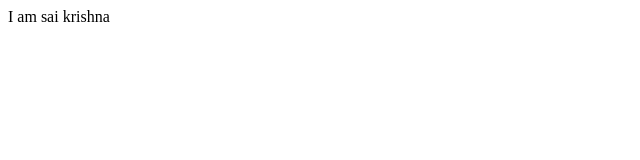
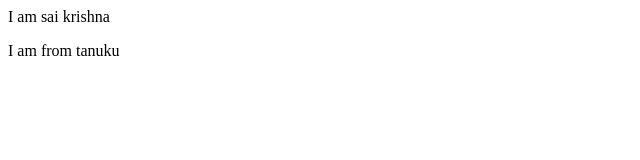
Before and after one commit to sathivellisaikrishna/localdemo, a plain HTML site: page index.html in a window 1280 px wide. Shown: the full height of the page, 0-640 px from the left. Drawn offline with Linux system fonts and the light colour scheme.

Commit message:
add new feature

```diff
--- a/index.html
+++ b/index.html
@@ -1 +1,2 @@
 <p>I am sai krishna</p>
+<p>I am from tanuku</p>
```
